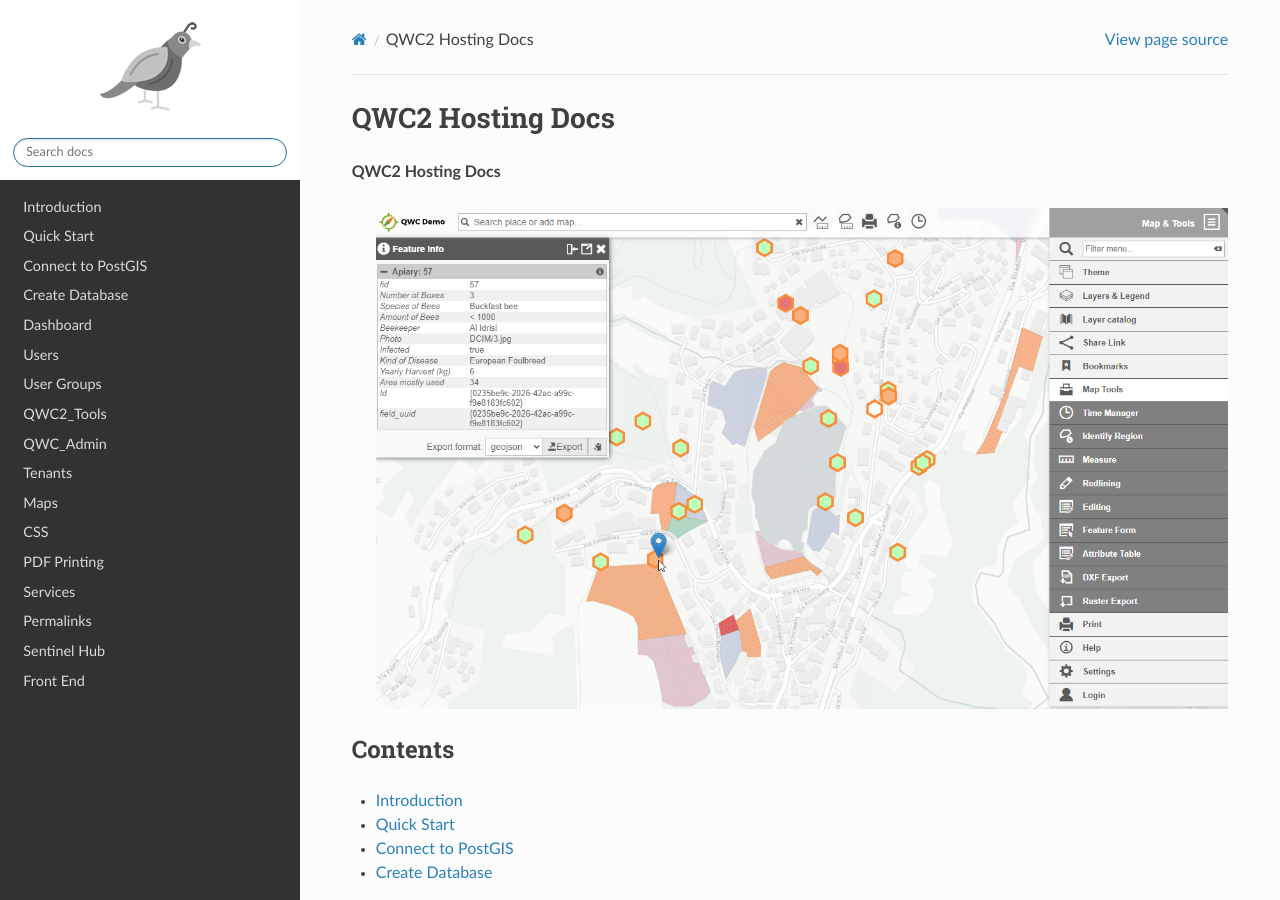
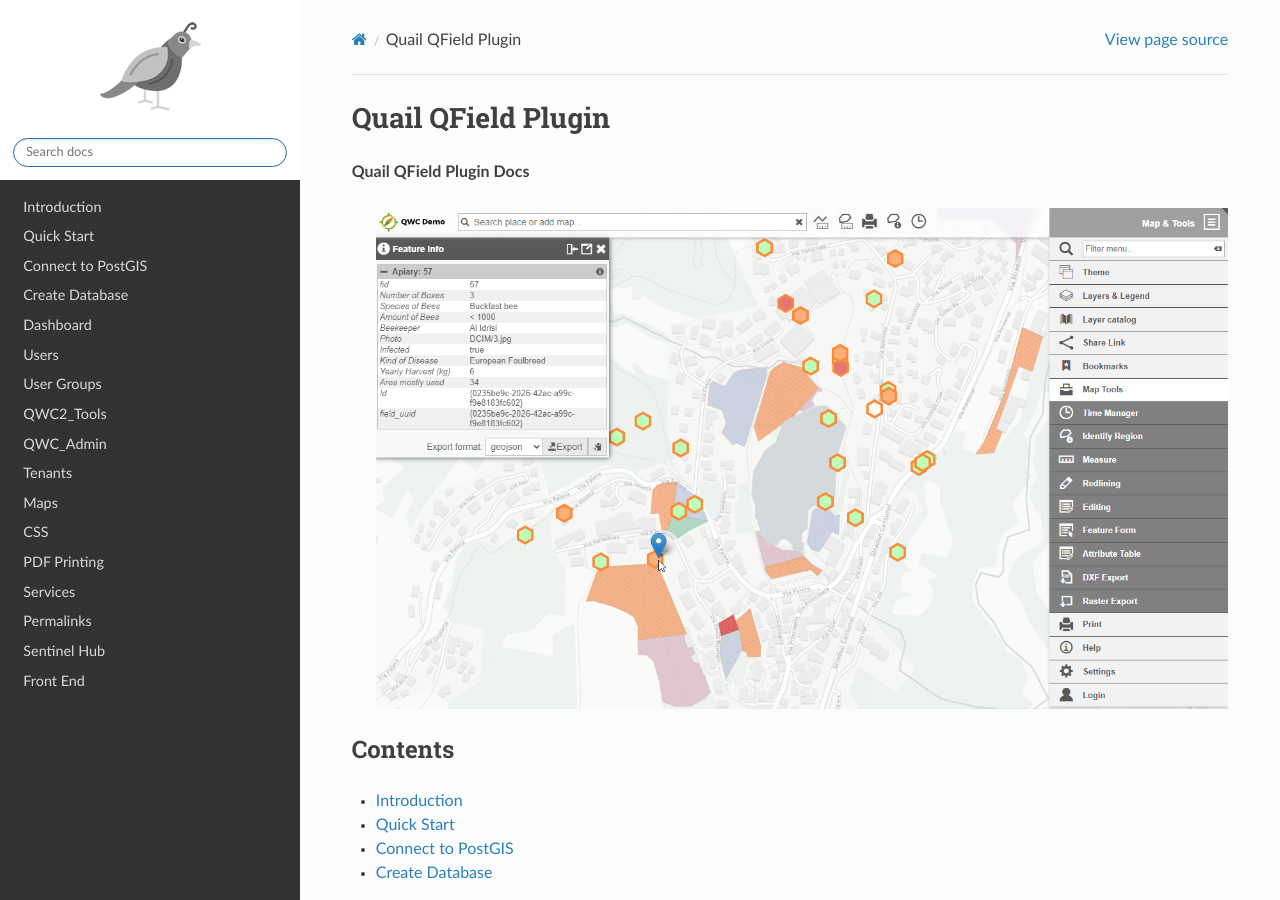
Before and after one commit to AcuGIS/readdocs, a Sphinx documentation site: the page built from docs/source/index.rst, in a window 1280 px wide and 900 px high. Built offline with Sphinx 7.4.7 and the Read the Docs theme 3.1.0, drawn with Linux system fonts in a browser that asks for light colours.

Commit message:
Update index.rst

```diff
--- a/docs/source/index.rst
+++ b/docs/source/index.rst
@@ -1,7 +1,7 @@
-QWC2 Hosting Docs
+Quail QField Plugin
 ===================================
 
-**QWC2 Hosting Docs**
+**Quail QField Plugin Docs**
 
    .. image:: images/qwc-main.png
 
```
